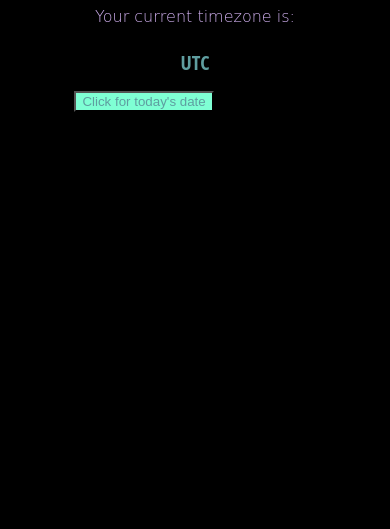
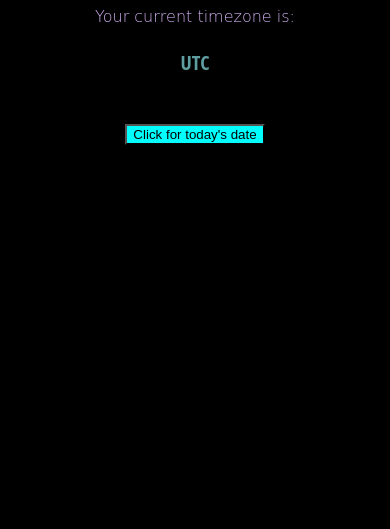
Before and after one commit to ScottQuinn144/project-two, a plain HTML site: page index.html in a window 390 px wide. Shown: the part 315-844 px from the top of the page. Drawn offline with Linux system fonts and the light colour scheme; a web font is replaced by a local one.

Commit message:
style button for responsive design

```diff
--- a/assets/css/style.css
+++ b/assets/css/style.css
@@ -33,11 +33,10 @@ div {
     font-size: 20px;
 }
 
-button {
+#button {
     text-align: center;
-    background-color: aquamarine;
     color: cadetblue;
-    float: right;
-    margin-right: 45%;
-    margin-top: 10px ;
 }
+#date {
+    background-color: aqua;
+}
--- a/index.html
+++ b/index.html
@@ -20,9 +20,9 @@
     <div class="clock" id="display" onload="currentTime"></div>
     <p>Your current timezone is:</p>
     <div id="location" onload="currentLocation"></div>
-
+<div id="button">
     <button id="date" onclick="fullDate()">Click for today's date</button>
-
+</div>
  <script src="assets/javascript/script.js"></script>
  <script src="https://kit.fontawesome.com/3904e20fc2.js" crossorigin="anonymous"></script>
 </body>
```
